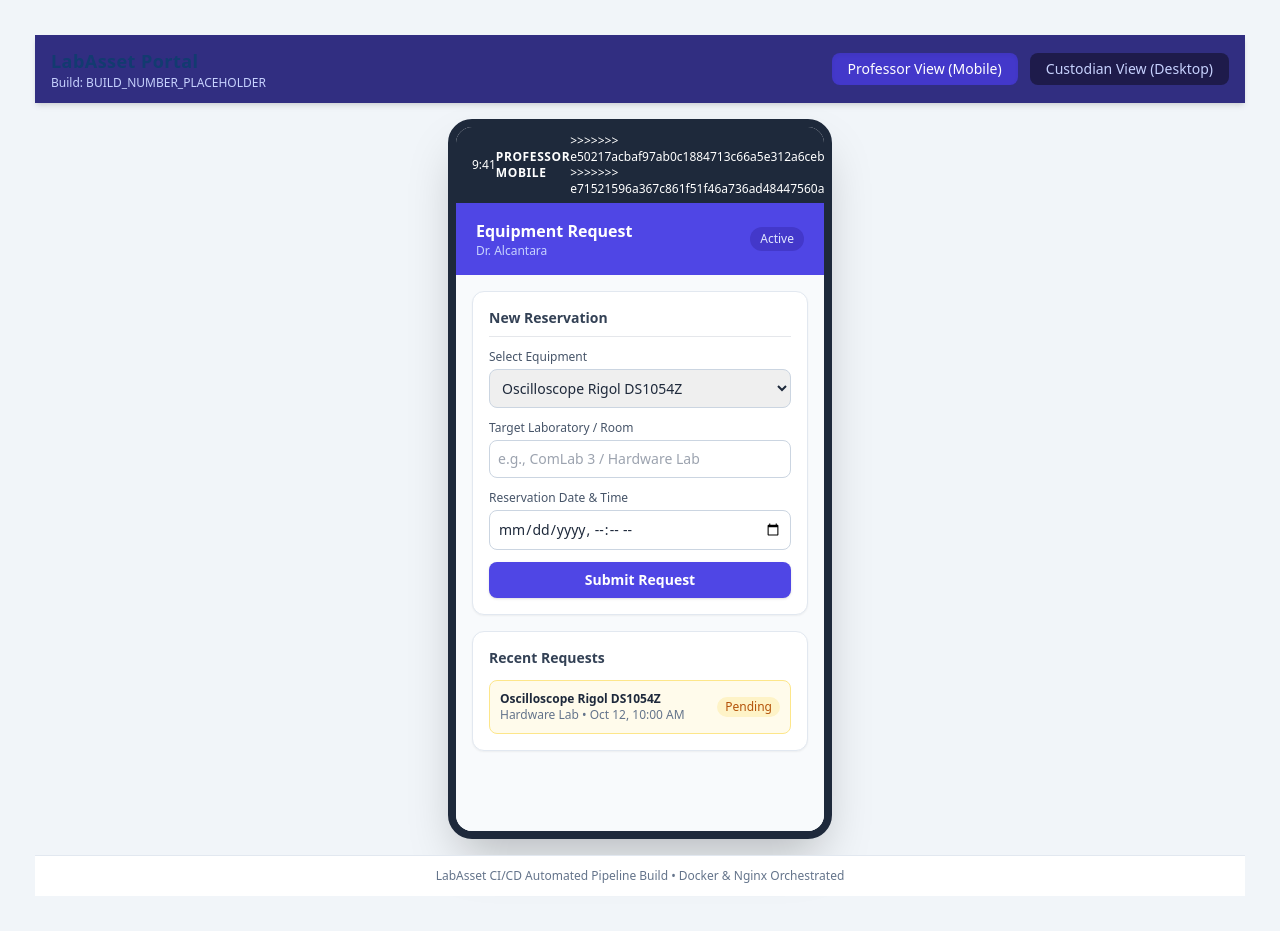
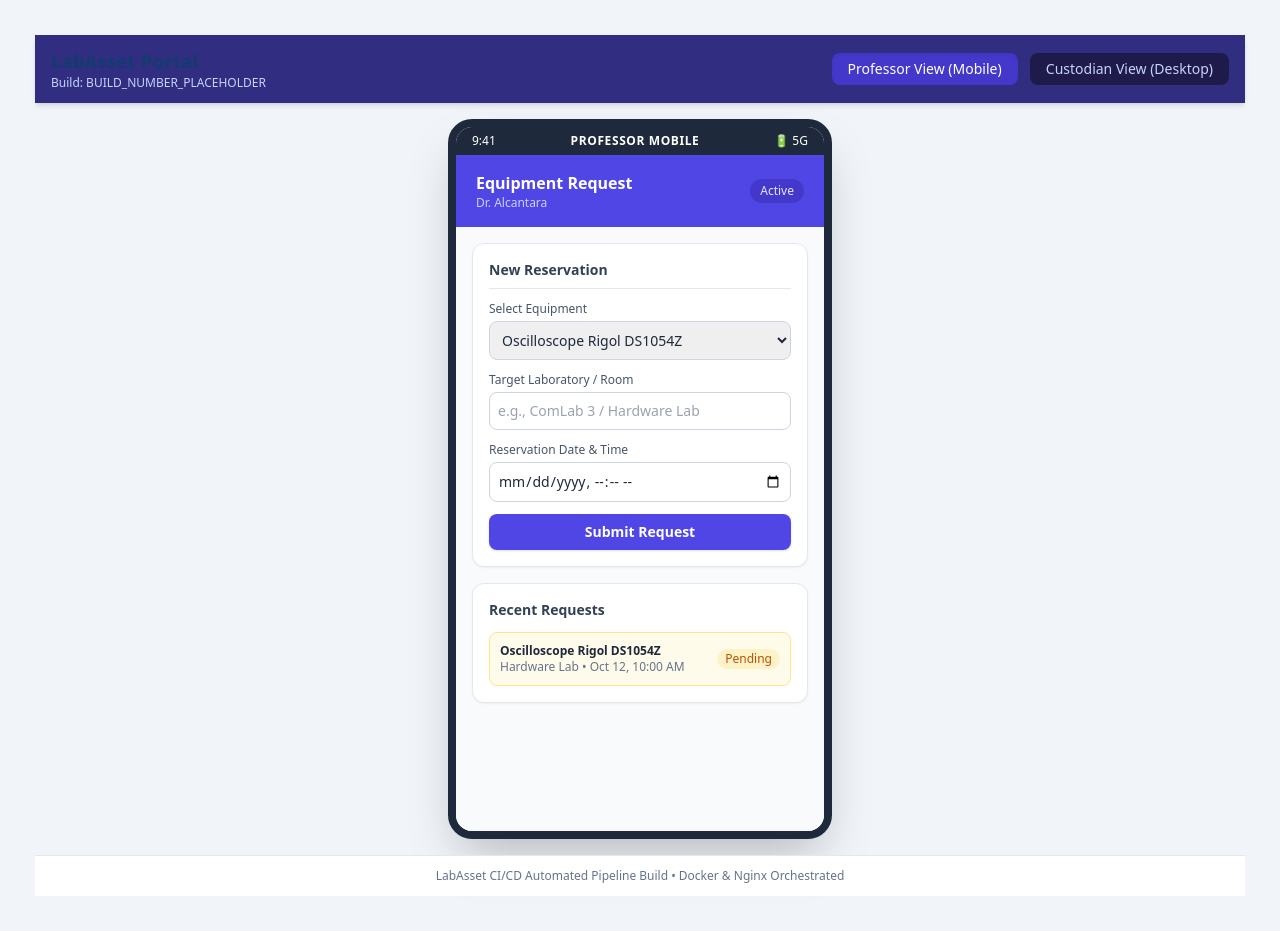
Before and after one commit to seanjbalmana01-beep/LabAsset, a plain HTML site: page frontend/public/index.html in a window 1280 px wide. Drawn offline with nearby package versions, Linux system fonts and the light colour scheme.

Commit message:
Update header

```diff
--- a/frontend/public/index.html
+++ b/frontend/public/index.html
@@ -30,10 +30,8 @@
         <div id="view-professor" class="w-full max-w-sm bg-white rounded-3xl shadow-2xl border-8 border-slate-800 overflow-hidden flex flex-col h-[720px]">
             <!-- Mobile Status Bar -->
             <div class="bg-slate-800 text-white text-xs px-4 py-1.5 flex justify-between items-center select-none">
-                <span>9:41</span>
+                 <span>9:41</span>
                 <span class="font-semibold tracking-wider">PROFESSOR MOBILE</span>
->>>>>>> e50217acbaf97ab0c1884713c66a5e312a6cebf8
->>>>>>> e71521596a367c861f51f46a736ad48447560afd
                 <span>🔋 5G</span>
             </div>
 
```
